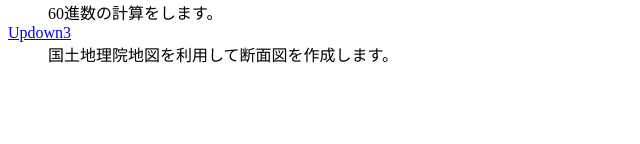
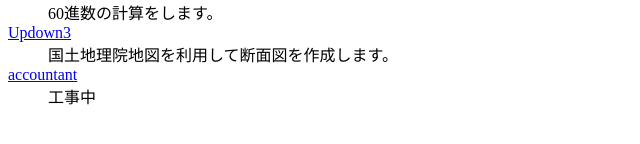
Before and after one commit to garlic-flavor/garlic-flavor.github.io, a plain HTML site: page index.html in a window 1280 px wide. Shown: the part 206-350 px from the top of the page, without its empty margins (0-640 px from the left). Drawn offline with Linux system fonts and the light colour scheme.

Commit message:
add accountant

```diff
--- a/index.html
+++ b/index.html
@@ -36,6 +36,12 @@
       <dd>
         国土地理院地図を利用して断面図を作成します。
       </dd>
+      <dt>
+        <a href="https://garlic-flavor.github.io/accountant/">accountant</a>
+      </dt>
+      <dd>
+        工事中
+      </dd>
     </dl>
   </body>
 </html>
```
